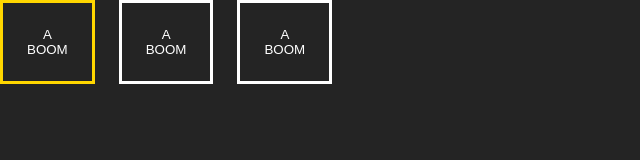
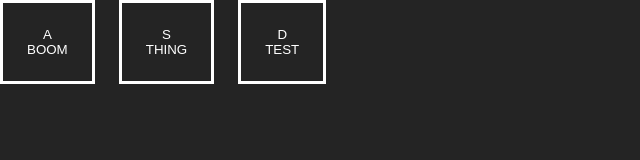
Before and after one commit to xmtrinidad/typescript-30, a website built with Vite: page drum-machine/index.html in a window 1280 px wide. Shown: the whole page, without its empty margins (0-640 px from the left). Built offline with nearby package versions, Linux system fonts and the light colour scheme.

Commit message:
added drum type, updated html template

```diff
--- a/drum-machine/src/main.ts
+++ b/drum-machine/src/main.ts
@@ -1,23 +1,36 @@
 import './style.css';
 import { setDrumListeners } from './drum';
 
+type Drum = {
+  key: string,
+  description: string,
+  file: string
+}
+
+const drums: Drum[] = [
+  {key: 'A', description: 'BOOM', file: ''},
+  {key: 'S', description: 'THING', file: ''},
+  {key: 'D', description: 'TEST', file: ''}
+];
+
+const btnHTML = () => {
+  let str = '';
+  drums.forEach(drum => {
+    str += `
+      <button class="key">
+        <span class="key-letter">${drum.key}</span>
+        <span class="key-description">${drum.description}</span>
+      </button>
+    `;
+  });
+  return str;
+};
 
 
 document.querySelector<HTMLDivElement>('#app')!.innerHTML = `
   <div class="container">
     <div class="keys">
-      <button class="key">
-        <span class="key-letter">A</span>
-        <span class="key-description">BOOM</span>
-      </button>
-      <button class="key">
-        <span class="key-letter">A</span>
-        <span class="key-description">BOOM</span>
-      </button>
-      <button class="key">
-        <span class="key-letter">A</span>
-        <span class="key-description">BOOM</span>
-      </button>
+      ${btnHTML()}
     </div>
   </div>
 `;
--- a/drum-machine/src/style.css
+++ b/drum-machine/src/style.css
@@ -32,7 +32,6 @@ body {
   padding: 24px;
 }
 
-.key:hover,
 .key:focus {
   border: 3px solid gold;
   outline: none;
```
